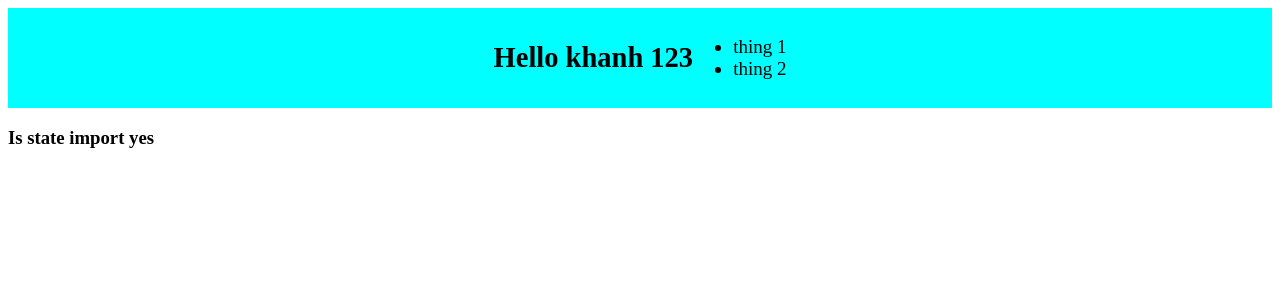
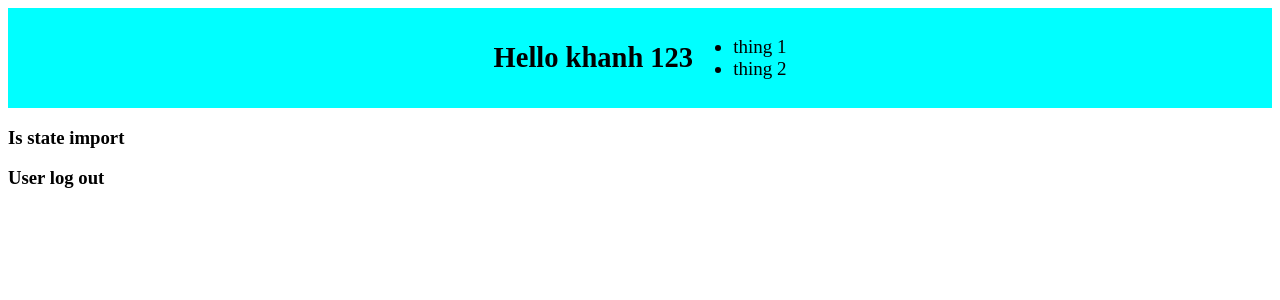
Before and after one commit to khanhtran94/ReactYoutobe, a React (Create React App) app: page / in a window 1280 px wide. Shown: the top 300 px of the page. Built offline with nearby package versions, Linux system fonts and the light colour scheme.

Commit message:
state pratice

```diff
--- a/src/App.js
+++ b/src/App.js
@@ -22,14 +22,21 @@ class App extends React.Component {
   constructor() {
     super();
     this.state = {
-      answer: "yes"
+      isLoggedIn: false
     };
   }
   render() {
+    let wordShow;
+    if (this.state.isLoggedIn) {
+      wordShow = "in";
+    } else {
+      wordShow = "out";
+    }
     return (
       <div>
         <Header username="khanh 123" />
         <h3>Is state import {this.state.answer}</h3>
+        <h3>User log {wordShow}</h3>
       </div>
     );
   }
```
